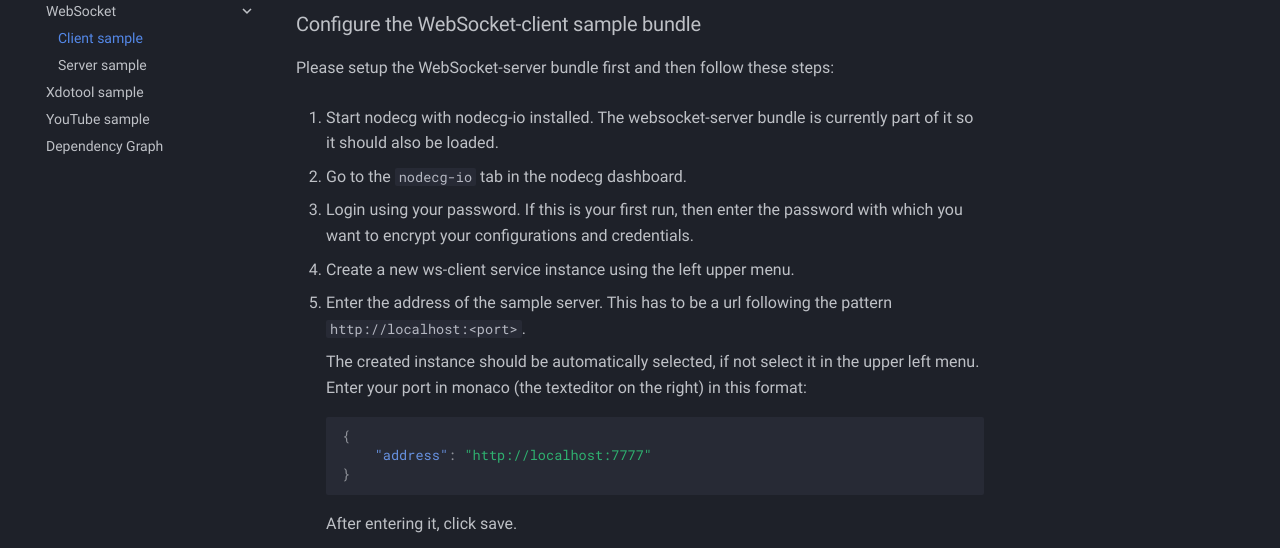
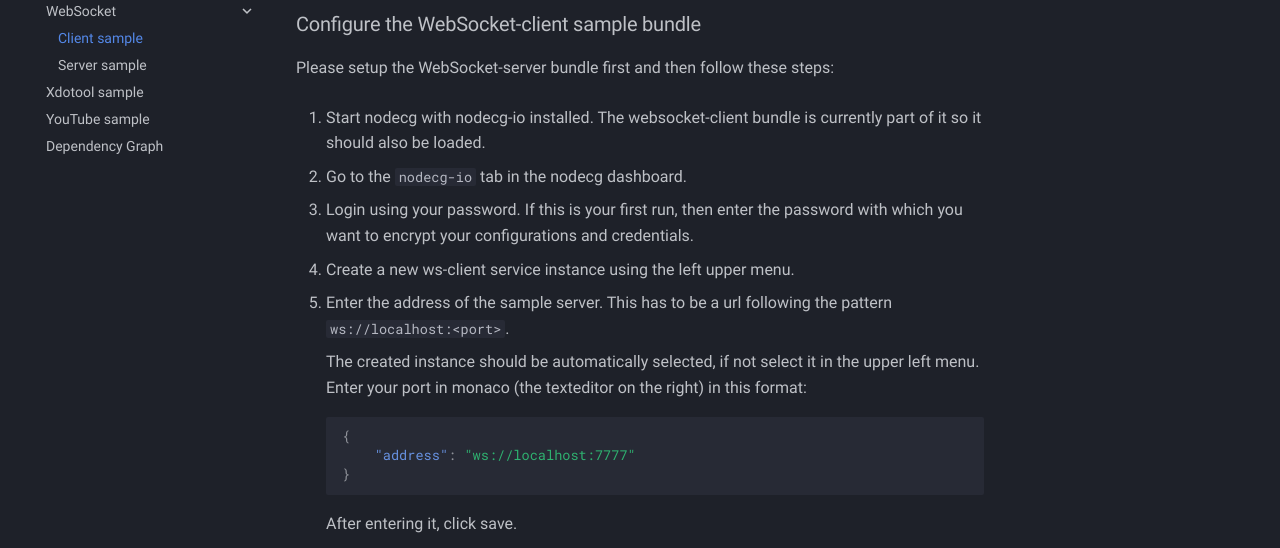
Before and after one commit to codeoverflow-org/nodecg-io-docs, an MkDocs documentation site: the page built from docs/samples/ws-client.md, in a window 1280 px wide and 1224 px high. Shown: the part 498-1046 px from the top of the window. Built offline with MkDocs 1.6.1 and Material for MkDocs 9.7.7, drawn with Linux system fonts in a browser that asks for light colours; comment, search, counter and statistics services are not loaded.

Commit message:
Apply suggestions from code review

````diff
--- a/docs/samples/ws-client.md
+++ b/docs/samples/ws-client.md
@@ -12,7 +12,7 @@
 
 Please setup the WebSocket-server bundle first and then follow these steps:
 
-1. Start nodecg with nodecg-io installed. The websocket-server bundle is currently part of it so it should also be loaded.
+1. Start nodecg with nodecg-io installed. The websocket-client bundle is currently part of it so it should also be loaded.
 
 2. Go to the `nodecg-io` tab in the nodecg dashboard.
 
@@ -20,13 +20,13 @@
 
 4. Create a new ws-client service instance using the left upper menu.
 
-5. Enter the address of the sample server. This has to be a url following the pattern `http://localhost:<port>`.
+5. Enter the address of the sample server. This has to be a url following the pattern `ws://localhost:<port>`.
 
     The created instance should be automatically selected, if not select it in the upper left menu. Enter your port in monaco (the texteditor on the right) in this format:
 
     ```json
     {
-        "address": "http://localhost:7777"
+        "address": "ws://localhost:7777"
     }
     ```
 
````
